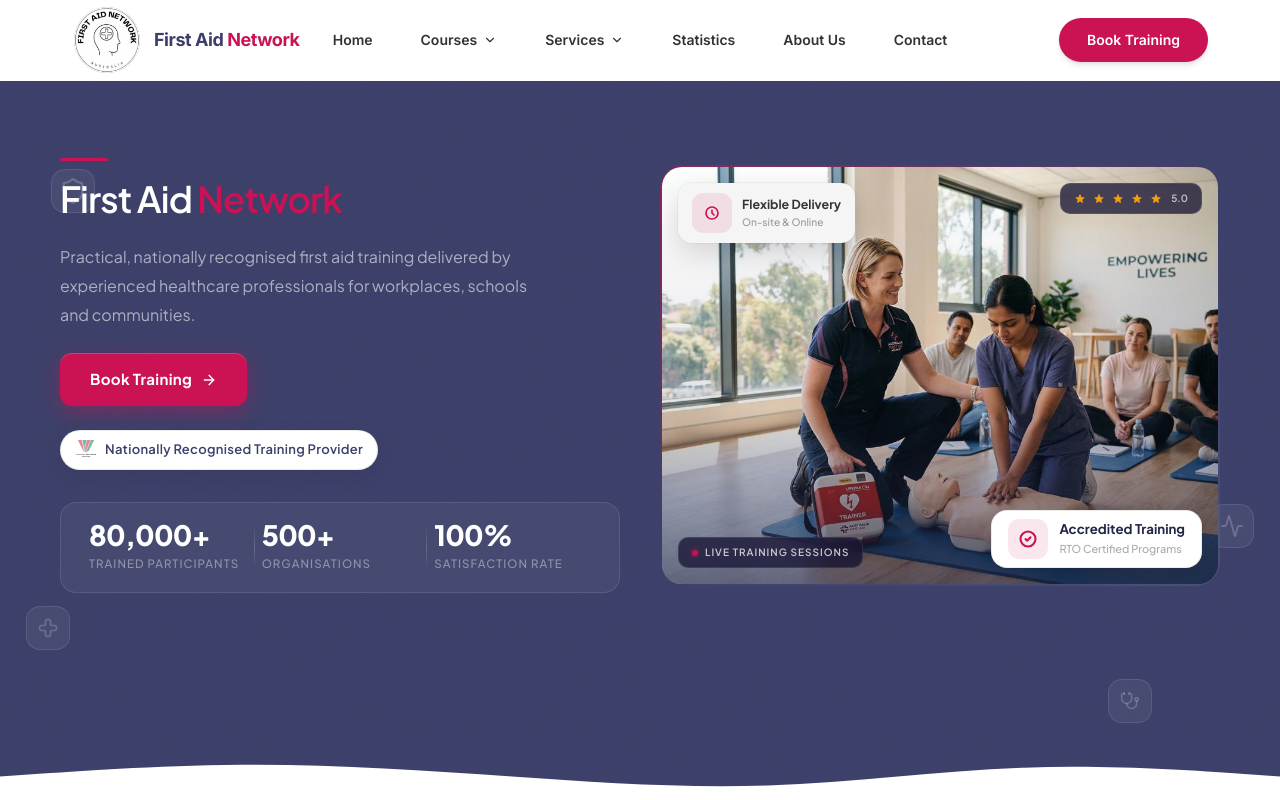
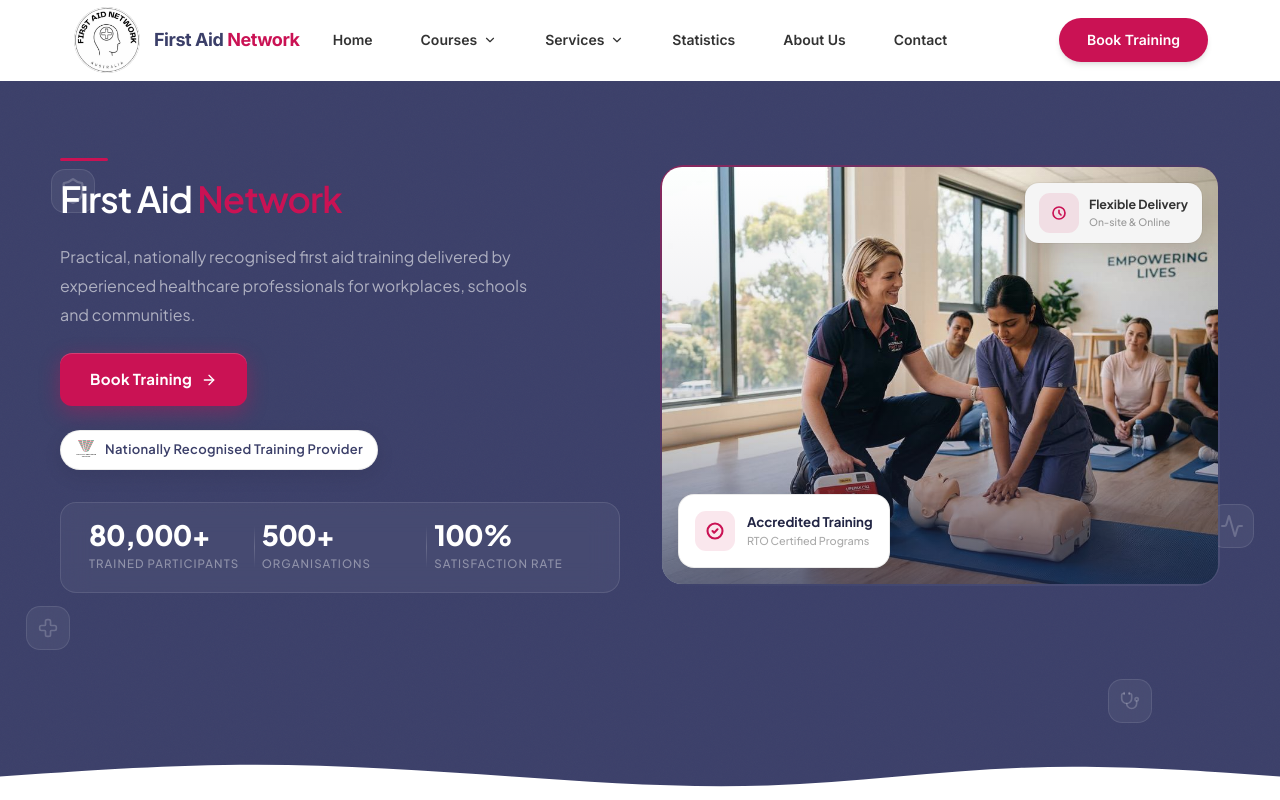
Before and after one commit to Gireeshma27/first-aid, a Next.js app: page / in a window 1280 px wide. Shown: the top 800 px of the page. Built offline with nearby package versions, Linux system fonts and the light colour scheme.

Commit message:
updated hero section

```diff
--- a/sections/hero.tsx
+++ b/sections/hero.tsx
@@ -349,65 +349,39 @@ export function Hero() {
                     <div className="absolute inset-0"
                       style={{ background: "linear-gradient(to top, rgba(34,37,68,0.65) 0%, rgba(34,37,68,0.1) 45%, transparent 100%)" }} />
 
-                    {/* "Live" label inside image */}
-                    <div className="absolute bottom-4 left-4">
-                      <div className="img-label">
-                        <span className="ping-dot relative inline-flex h-1.5 w-1.5 rounded-full bg-[#ca1254]" />
-                        <span className="text-white/75 text-[10px] font-semibold uppercase tracking-widest">
-                          Live Training Sessions
-                        </span>
-                      </div>
-                    </div>
-
-                    {/* Rating chip inside image — top right */}
-                    <div className="absolute top-4 right-4">
-                      <div className="img-label gap-1.5">
-                        {[...Array(5)].map((_, i) => (
-                          <svg key={i} className="w-3 h-3" fill="#f59e0b" viewBox="0 0 20 20">
-                            <path d="M9.049 2.927c.3-.921 1.603-.921 1.902 0l1.07 3.292a1 1 0 00.95.69h3.462c.969 0 1.371 1.24.588 1.81l-2.8 2.034a1 1 0 00-.364 1.118l1.07 3.292c.3.921-.755 1.688-1.54 1.118l-2.8-2.034a1 1 0 00-1.175 0l-2.8 2.034c-.784.57-1.838-.197-1.539-1.118l1.07-3.292a1 1 0 00-.364-1.118L2.98 8.72c-.783-.57-.38-1.81.588-1.81h3.461a1 1 0 00.951-.69l1.07-3.292z" />
-                          </svg>
-                        ))}
-                        <span className="text-white/70 text-[10px] font-semibold ml-0.5">5.0</span>
-                      </div>
-                    </div>
-
-                    {/* Badge — Flexible (top-left of image) */}
-                    <div className="absolute top-3 left-3 lg:top-4 lg:left-4">
+                    {/* Badge — Flexible Delivery (top-right) */}
+                    <div className="absolute top-3 right-3 lg:top-4 lg:right-4 z-10">
                       <div
                         style={{
                           background: "#F5F5F5",
                           borderRadius: "14px",
-                          padding: "8px 10px",
-                          display: "flex",
-                          alignItems: "center",
-                          gap: "8px",
                           boxShadow: "0 10px 30px rgba(0,0,0,0.15), 0 0 0 1px rgba(0,0,0,0.04)",
                         }}
-                        className="lg:!p-[10px_14px] lg:!gap-[10px]"
+                        className="flex items-center gap-[6px] p-[6px_8px] lg:gap-[10px] lg:p-[10px_14px]"
                       >
                         <div className="badge-icon-wrap" style={{ background: "rgba(203,21,78,0.1)" }}>
-                          <svg style={{ width: 16, height: 16 }} fill="none" stroke="#ca1254" strokeWidth={2.5} viewBox="0 0 24 24">
+                          <svg className="w-3 h-3 lg:w-4 lg:h-4" fill="none" stroke="#ca1254" strokeWidth={2.5} viewBox="0 0 24 24">
                             <path strokeLinecap="round" strokeLinejoin="round" d="M12 8v4l3 3m6-3a9 9 0 11-18 0 9 9 0 0118 0z" />
                           </svg>
                         </div>
                         <div>
-                          <p className="text-[0.68rem] lg:text-[0.78rem]" style={{ fontWeight: 700, color: "#333", lineHeight: 1.3 }}>Flexible Delivery</p>
-                          <p className="text-[0.58rem] lg:text-[0.64rem]" style={{ color: "#999", marginTop: 2, fontWeight: 500 }}>On-site & Online</p>
+                          <p className="text-[0.6rem] lg:text-[0.78rem]" style={{ fontWeight: 700, color: "#333", lineHeight: 1.3 }}>Flexible Delivery</p>
+                          <p className="text-[0.5rem] lg:text-[0.64rem]" style={{ color: "#999", marginTop: 2, fontWeight: 500 }}>On-site & Online</p>
                         </div>
                       </div>
                     </div>
 
-                    {/* Badge — Accredited (bottom-right of image) */}
-                    <div className="absolute bottom-3 right-3 lg:bottom-4 lg:right-4">
-                      <div className="badge-white">
+                    {/* Badge — Accredited (bottom-left) */}
+                    <div className="absolute bottom-3 left-3 lg:bottom-4 lg:left-4 z-10">
+                      <div className="badge-white !p-[6px_10px] !gap-[6px] lg:!p-4 lg:!gap-3">
                         <div className="badge-icon-wrap" style={{ background: "rgba(203,21,78,0.1)" }}>
-                          <svg className="w-4 h-4 lg:w-5 lg:h-5" fill="none" stroke="#ca1254" strokeWidth={2.5} viewBox="0 0 24 24">
+                          <svg className="w-3 h-3 lg:w-5 lg:h-5" fill="none" stroke="#ca1254" strokeWidth={2.5} viewBox="0 0 24 24">
                             <path strokeLinecap="round" strokeLinejoin="round" d="M9 12l2 2 4-4m6 2a9 9 0 11-18 0 9 9 0 0118 0z" />
                           </svg>
                         </div>
                         <div>
-                          <p className="text-[0.72rem] lg:text-[0.83rem]" style={{ fontWeight: 700, color: "#222544", lineHeight: 1.3 }}>Accredited Training</p>
-                          <p className="text-[0.58rem] lg:text-[0.68rem]" style={{ color: "#aaa", marginTop: 3, fontWeight: 500 }}>RTO Certified Programs</p>
+                          <p className="text-[0.6rem] lg:text-[0.83rem]" style={{ fontWeight: 700, color: "#222544", lineHeight: 1.3 }}>Accredited Training</p>
+                          <p className="text-[0.5rem] lg:text-[0.68rem]" style={{ color: "#aaa", marginTop: 2, fontWeight: 500 }}>RTO Certified Programs</p>
                         </div>
                       </div>
                     </div>
```
